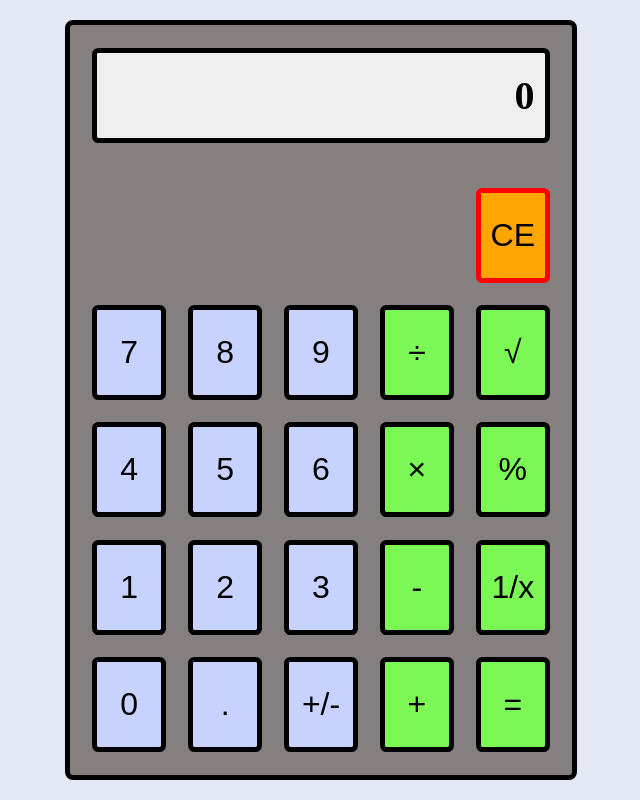
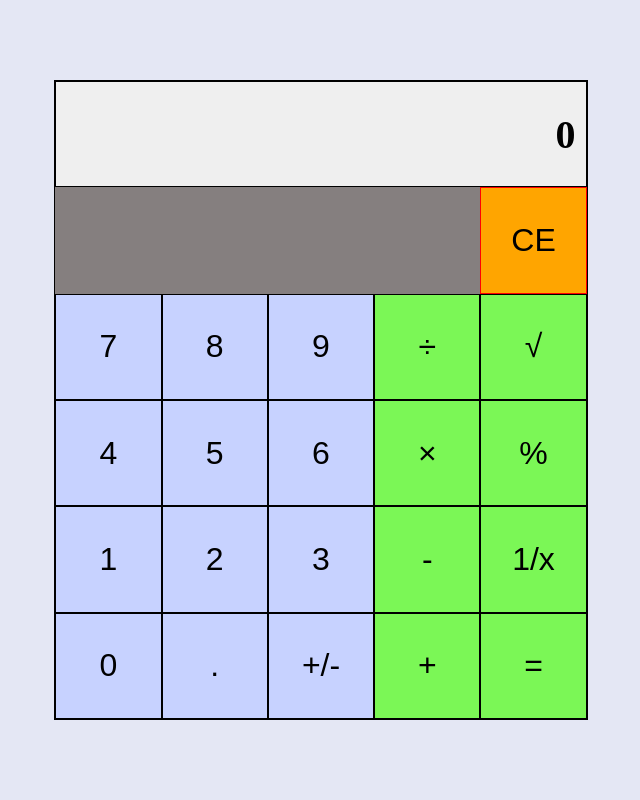
Before and after one commit to kosiumeigbo/Calculator, a website built with Parcel: page index.html in a window 1280 px wide. Shown: the whole page, without its empty margins (319-959 px from the left). Built offline with nearby package versions, Linux system fonts and the light colour scheme; a web font is replaced by a local one.

Commit message:
change style of the calculator

```diff
--- a/style.scss
+++ b/style.scss
@@ -25,7 +25,7 @@ $screen-button-padding-height: /* 10px */ 1.6vh;
 $screen-button-padding-width: /* 10px */ 0.8vw;
 $container-padding-top-bottom-height: /* 20px */ 3.2vh;
 $container-padding-top-bottom-width: /* 20px */ 1.6vw;
-$border: 5px solid black;
+$border: 1px solid black;
 
 * {
   margin: 0;
@@ -38,14 +38,78 @@ body {
 }
 
 .container {
-  width: 100vw;
+  width: 100%;
   height: 100vh;
-  padding: /* 20px */ min(
-      $container-padding-top-bottom-width,
-      $container-padding-top-bottom-height
-    )
-    30%;
+  display: flex;
+  align-items: center;
+  justify-content: center;
+}
 
+.calculator {
+  height: 80%;
+  aspect-ratio: 5 / 6;
+  background-color: rgb(133, 127, 127);
+  border: $border;
+  display: grid;
+  grid-template-columns: 1fr;
+  grid-template-rows: 1fr 5fr;
+  margin-inline: auto;
+
+  .screen-container {
+    display: flex;
+    flex-direction: column;
+    align-items: center;
+
+    button {
+      width: 100%;
+      height: 100%;
+      font-family: calculatorFont;
+      font-size: min($screen-font-size-width, $screen-font-size-height);
+      font-weight: bolder;
+      text-align: right;
+      padding: 0
+        min($screen-button-padding-width, $screen-button-padding-height);
+      border: $border;
+    }
+  }
+
+  .buttons {
+    display: grid;
+    grid-template-columns: repeat(5, 1fr);
+    grid-template-rows: repeat(5, 1fr);
+
+    button {
+      font-size: min($button-font-size-width, $button-font-size-height);
+      border: $border;
+    }
+
+    .purple-background {
+      background-color: $purple-background-color;
+    }
+
+    .green-background {
+      background-color: $green-background-color;
+    }
+
+    .button-clear {
+      background-color: $button-clear-background-color;
+      border-color: $button-clear-border-color;
+    }
+
+    .button-clear:hover {
+      background-color: $button-clear-hover-color;
+      cursor: pointer;
+    }
+
+    .change-on-hover:hover {
+      background-color: $button-color-hover-background;
+      border-color: $button-color-hover-border;
+      cursor: pointer;
+    }
+  }
+}
+
+/*
 .calculator {
   width: 100%;
   height: 100%;
@@ -64,7 +128,6 @@ body {
       width: 100%;
       height: 100%;
       font-family: calculatorFont;
-        /* font-size: calc($button-font-size); */
       font-size: min($screen-font-size-width, $screen-font-size-height);
       font-weight: bolder;
       text-align: right;
@@ -86,7 +149,6 @@ body {
     padding-top: min($button-gap-width, $button-gap-height);
 
     button {
-        /* font-size: calc($button-font-size - 10px); */
       font-size: min($button-font-size-width, $button-font-size-height);
       border-radius: min($button-radius-width, $button-radius-height);
       border: $border;
@@ -117,4 +179,4 @@ body {
     }
   }
 }
-}
+*/
```
Lines whose indentation alone changed are shown as unchanged.
